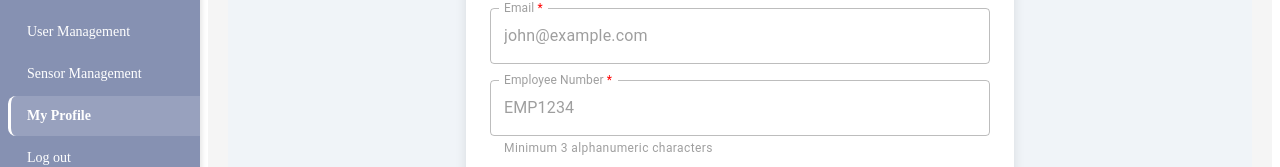
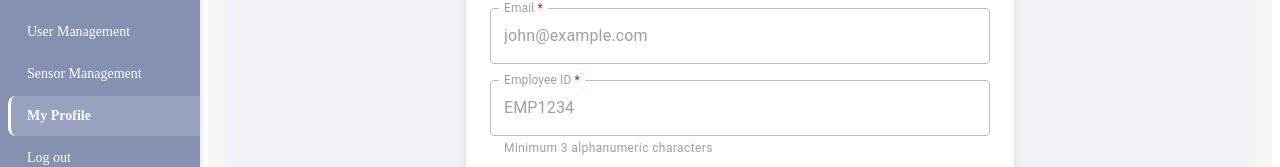
Before and after one commit to hiyaamalik/SensorMonitoringSystem, a React (Vite) app: page / in a window 1280 px wide. Both pictures are taken after a click on the element "My Profile". Shown: the part 403-570 px from the top of the page. Built offline with nearby package versions, Linux system fonts and the light colour scheme.

Commit message:
Fixes in Profile

```diff
--- a/src/pages/admin/Profile.jsx
+++ b/src/pages/admin/Profile.jsx
@@ -222,7 +222,7 @@ const Profile = () => {
           />
 
           <TextField
-            label={renderRequiredLabel("Employee Number")}
+            label={renderRequiredLabel("Employee ID")}
             variant="outlined"
             fullWidth
             value={formData.employeeNumber}
```
